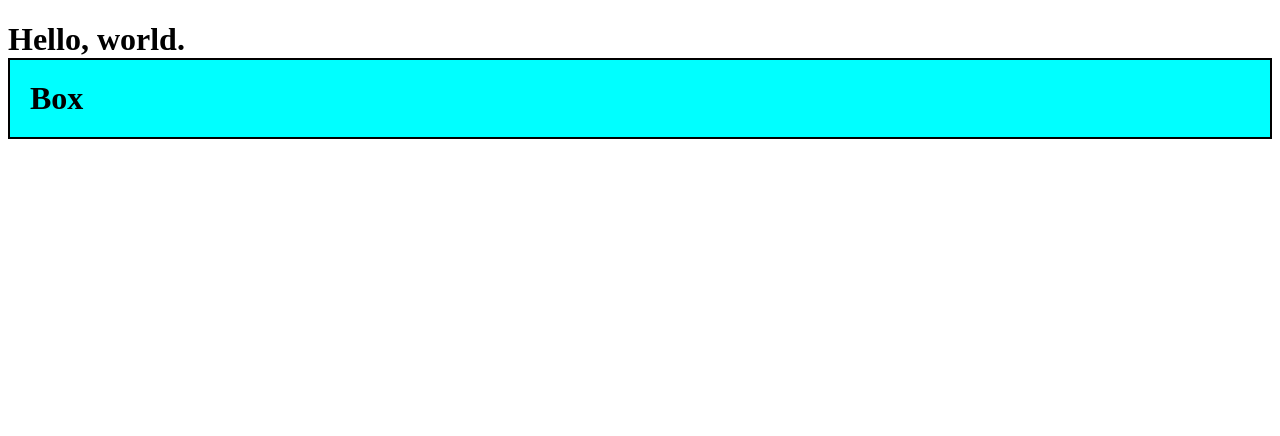
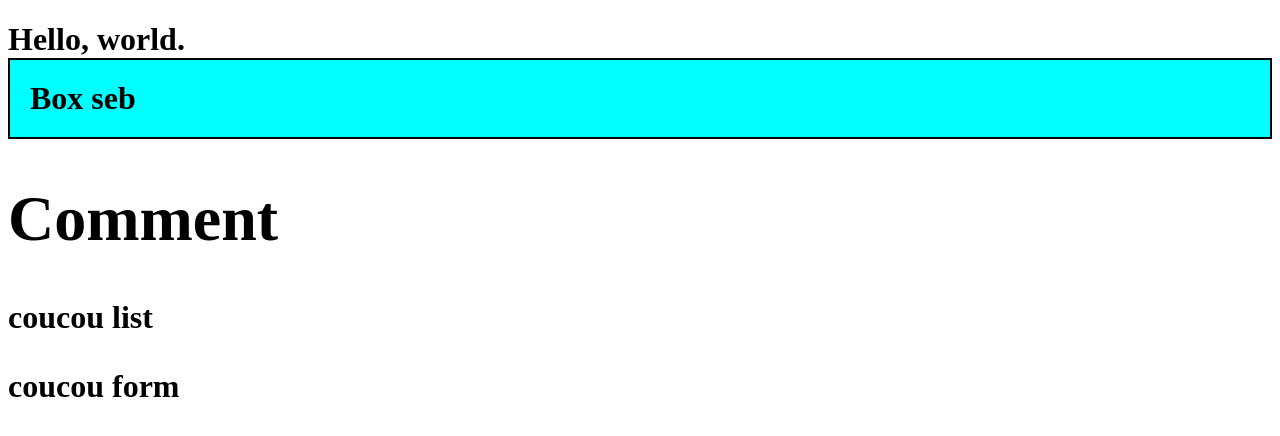
Before and after one commit to ColoO/reactenv, a React app: page / in a window 1280 px wide. Shown: the top 436 px of the page. Built offline with nearby package versions, Linux system fonts and the light colour scheme; the HTML template or start-up script is replaced by a standard one.

Commit message:
mise en place comment

```diff
--- a/src/App.js
+++ b/src/App.js
@@ -1,6 +1,7 @@
 import React, { Component } from 'react';
 
 import Box from './Box'
+import CommentBox from './CommentBox'
 
 export default class App extends Component {
   render() {
@@ -8,6 +9,8 @@ export default class App extends Component {
       <h1>
         Hello, world.
         <Box />
+        <CommentBox />
+
       </h1>
     );
   }
--- a/src/Box.js
+++ b/src/Box.js
@@ -8,10 +8,11 @@ class Box extends Component {
       background: 'cyan',
       border: '2px solid'
     }
+    const name= 'seb'
 
     return (
       <div style={boxStyle}>
-        {'Box'}
+        {'Box'} {name}
       </div>
     )
   }
--- /dev/null
+++ b/src/CommentBox.js
@@ -0,0 +1,20 @@
+import React, { Component } from 'react'
+import CommentList from './CommentList'
+import CommentForm from './CommentForm'
+
+class CommentBox extends Component {
+
+  render () {
+    //const converter = new Showdown.converter();
+    return (
+        <div className="commentBox">
+          <h1>Comment</h1>
+          <CommentList />
+          <CommentForm />
+        </div>
+      )
+  }
+
+}
+
+export default CommentBox
--- /dev/null
+++ b/src/CommentForm.js
@@ -0,0 +1,14 @@
+import React, { Component } from 'react'
+
+class CommentForm extends Component {
+
+  render () {
+
+    return (
+ <p>coucou form</p>
+      )
+  }
+
+}
+
+export default CommentForm
--- /dev/null
+++ b/src/CommentList.js
@@ -0,0 +1,14 @@
+import React, { Component } from 'react'
+
+class CommentList extends Component {
+
+  render () {
+
+    return (
+<p>coucou list</p>
+      )
+  }
+
+}
+
+export default CommentList
```
